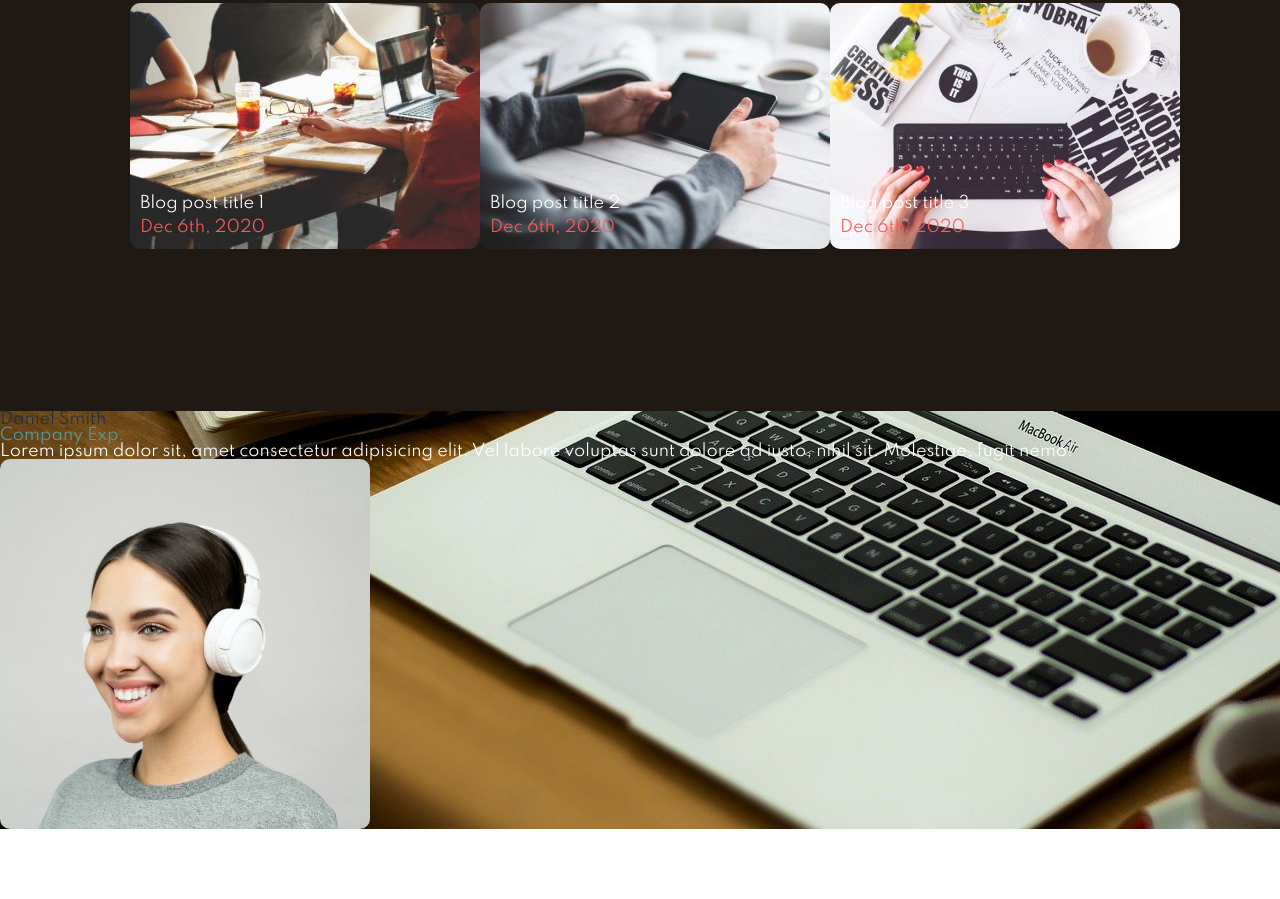
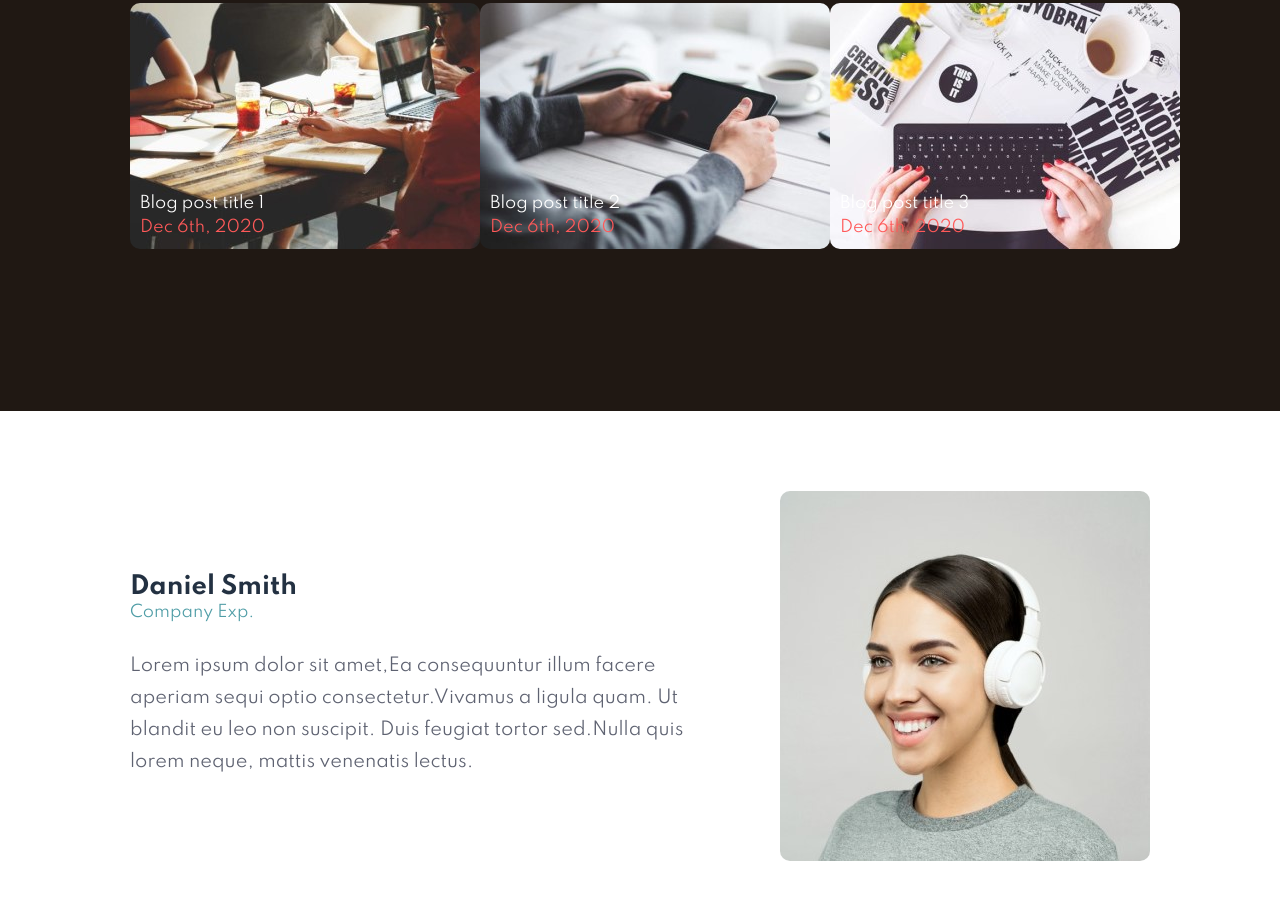
Before and after one commit to Glowrare/freaky-replicate, a plain HTML site: page index.html in a window 1280 px wide. Shown: the part 3378-4277 px from the top of the page. Before the commit the page ends 4207 px from the top, so only its background shows below. Drawn offline with Linux system fonts and the light colour scheme.

Commit message:
update to Meet the team section

```diff
--- a/css/style.css
+++ b/css/style.css
@@ -228,6 +228,33 @@ div .details h5 {
     line-height: 1.5rem;
 }
 
+.meet-the-team-section{
+    height: 570px;
+    background: white;
+}
+
+.meet-the-team-section .person {
+    display: flex;
+    justify-content: space-between;
+    align-items: center;
+
+}
+
 .meet-the-team-section .person-image img {
     border-radius: 10px;
 }
+
+.person .person-details {
+    width: 55%;
+}
+
+.text-height {
+    line-height: 2.0rem;
+    font-size: 1.1rem;
+}
+
+.team-name-format {
+    font-weight: bold;
+    font-size: 1.5rem;
+    padding-bottom: 5px;
+}
--- a/index.html
+++ b/index.html
@@ -133,12 +133,12 @@
                     </div>
                 </div>
             </div>
-            <div class="meet-the-team-section">
-                <div class="person" id="person-one">
+            <div class="meet-the-team-section body-padding">
+                <div class="person extra-top-padding" id="person-one">
                     <div class="person-details">
-                        <h4 class="dark-color">Daniel Smith</h4>
-                        <p class="light-green-color">Company Exp.</p>
-                        <p>Lorem ipsum dolor sit, amet consectetur adipisicing elit. Vel labore voluptas sunt dolore ad iusto, nihil sit. Molestiae, fugit nemo!</p>
+                        <h4 class="dark-color team-name-format">Daniel Smith</h4>
+                        <p class="light-green-color bottom-padding">Company Exp.</p>
+                        <p class="light-color text-height">Lorem ipsum dolor sit amet,Ea consequuntur illum facere aperiam sequi optio consectetur.Vivamus a ligula quam. Ut blandit eu leo non suscipit. Duis feugiat tortor sed.Nulla quis lorem neque, mattis venenatis lectus.</p>
                     </div>
                     <div class="person-image">
                         <img src="images/pexels-sound-on-3756907.jpg" alt="picture of daniel smith">
```
